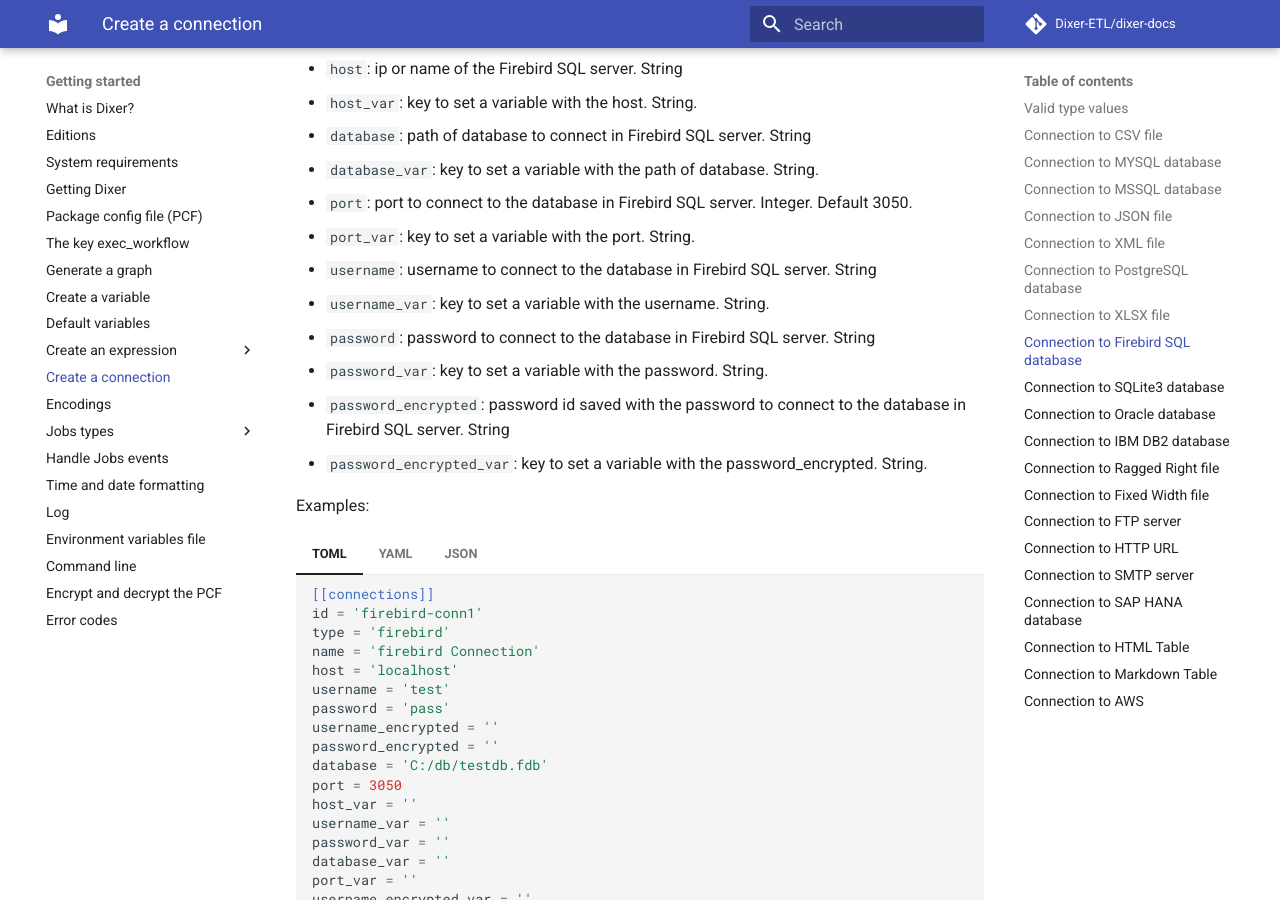
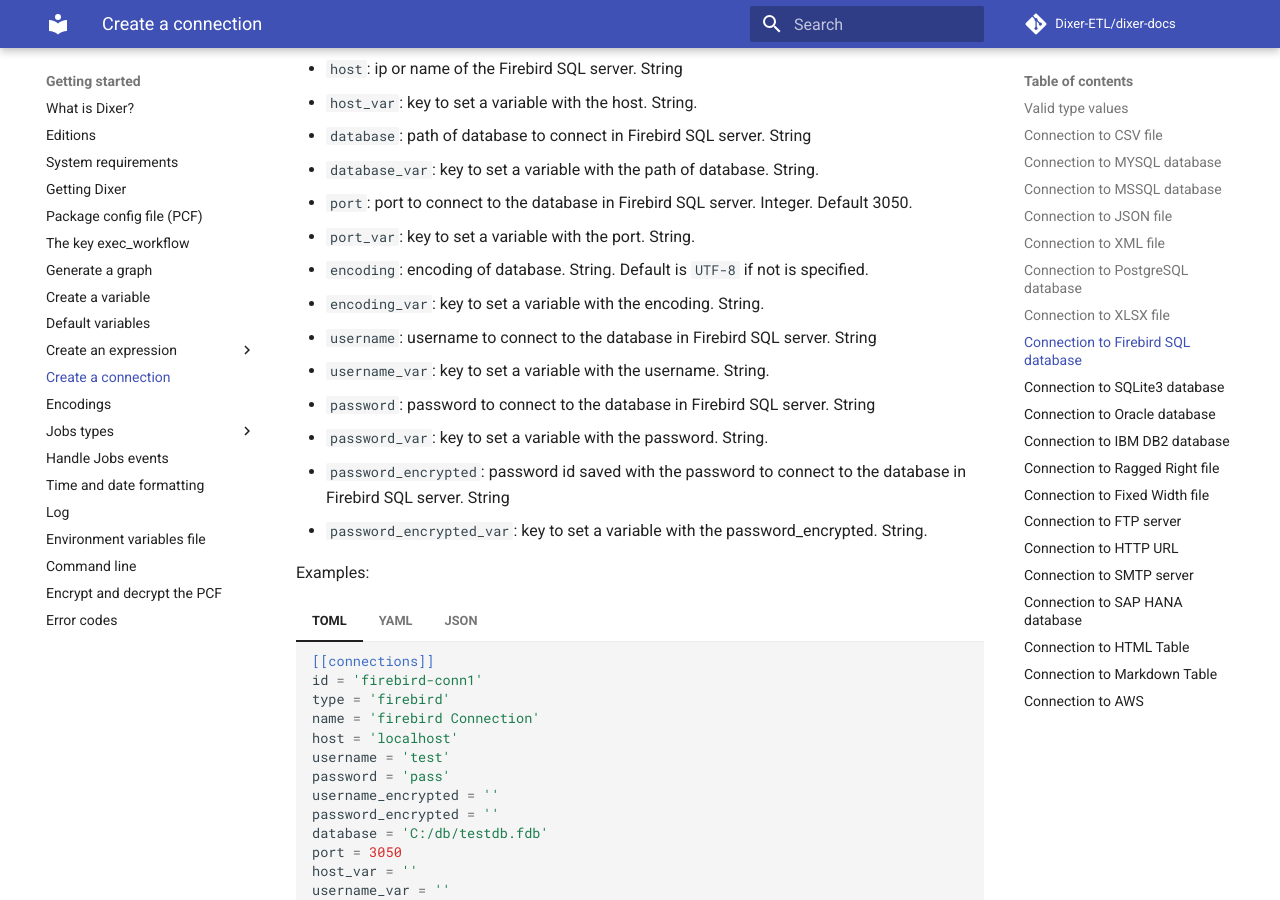
Before and after one commit to Dixer-ETL/dixer-docs, an MkDocs documentation site: the page built from docs/documentation/Create-a-connection.md, in a window 1280 px wide and 900 px high, scrolled down 10183 px. Built offline with MkDocs 1.6.1 and Material for MkDocs 9.7.7, drawn with Linux system fonts in a browser that asks for light colours; comment, search, counter and statistics services are not loaded.

Commit message:
Update support encoding to connect FirebirdSQL

```diff
--- a/docs/documentation/Create-a-connection.md
+++ b/docs/documentation/Create-a-connection.md
@@ -676,6 +676,8 @@ Keys:
 - `database_var`: key to set a variable with the path of database. String.
 - `port`: port to connect to the database in Firebird SQL server. Integer. Default 3050.
 - `port_var`: key to set a variable with the port. String.
+- `encoding`: encoding of database. String. Default is `UTF-8` if not is specified.
+- `encoding_var`: key to set a variable with the encoding. String.
 - `username`: username to connect to the database in Firebird SQL server. String
 - `username_var`: key to set a variable with the username. String.
 - `password`: password to connect to the database in Firebird SQL server. String
```
Also changed, not shown: docs/Changelog.md (+1 -0 lines).
